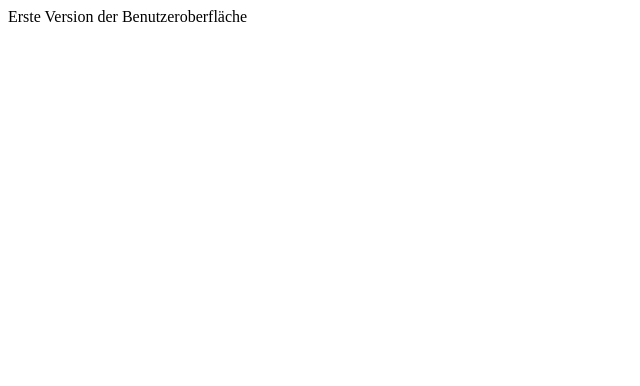
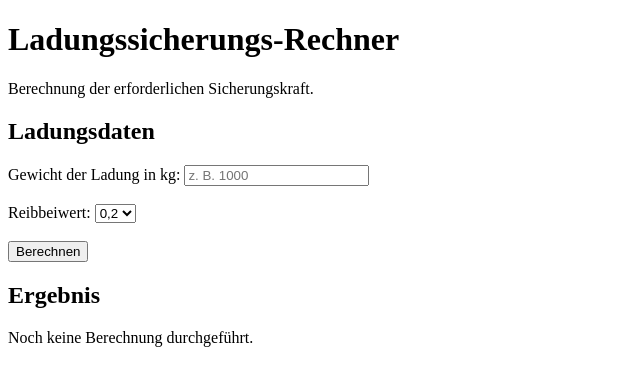
Before and after one commit to fvbg23/Ladungssicherungsrechner, a plain HTML site: page index.html in a window 1280 px wide. Shown: the whole page, without its empty margins (0-640 px from the left). Drawn offline with Linux system fonts and the light colour scheme.

Commit message:
index.html aktualisieren
Erste Berechnungsfunktion hinzugefügt

```diff
--- a/index.html
+++ b/index.html
@@ -1 +1,60 @@
-Erste Version der Benutzeroberfläche
+<!DOCTYPE html>
+<html lang="de">
+
+<head>
+    <meta charset="UTF-8">
+    <meta name="viewport" content="width=device-width, initial-scale=1.0">
+    <title>Ladungssicherungs-Rechner</title>
+</head>
+
+<body>
+
+    <h1>Ladungssicherungs-Rechner</h1>
+
+    <p>Berechnung der erforderlichen Sicherungskraft.</p>
+
+    <h2>Ladungsdaten</h2>
+
+    <label for="gewicht">Gewicht der Ladung in kg:</label>
+    <input type="number" id="gewicht" placeholder="z. B. 1000">
+
+    <br><br>
+
+    <label for="reibung">Reibbeiwert:</label>
+    <select id="reibung">
+        <option value="0.2">0,2</option>
+        <option value="0.3">0,3</option>
+        <option value="0.4">0,4</option>
+        <option value="0.5">0,5</option>
+        <option value="0.6">0,6</option>
+    </select>
+
+    <br><br>
+
+    <button onclick="berechnen()">Berechnen</button>
+
+    <h2>Ergebnis</h2>
+
+    <p id="ergebnis">Noch keine Berechnung durchgeführt.</p>
+
+    <script>
+        function berechnen() {
+
+            let gewicht = Number(document.getElementById("gewicht").value);
+            let reibung = Number(document.getElementById("reibung").value);
+
+            let erforderlicheSicherung = gewicht * (0.8 - reibung);
+
+            if (erforderlicheSicherung < 0) {
+                erforderlicheSicherung = 0;
+            }
+
+            document.getElementById("ergebnis").innerHTML =
+                "Erforderliche zusätzliche Sicherungskraft nach vorne: "
+                + erforderlicheSicherung.toFixed(0)
+                + " daN";
+        }
+    </script>
+
+</body>
+</html>
```
